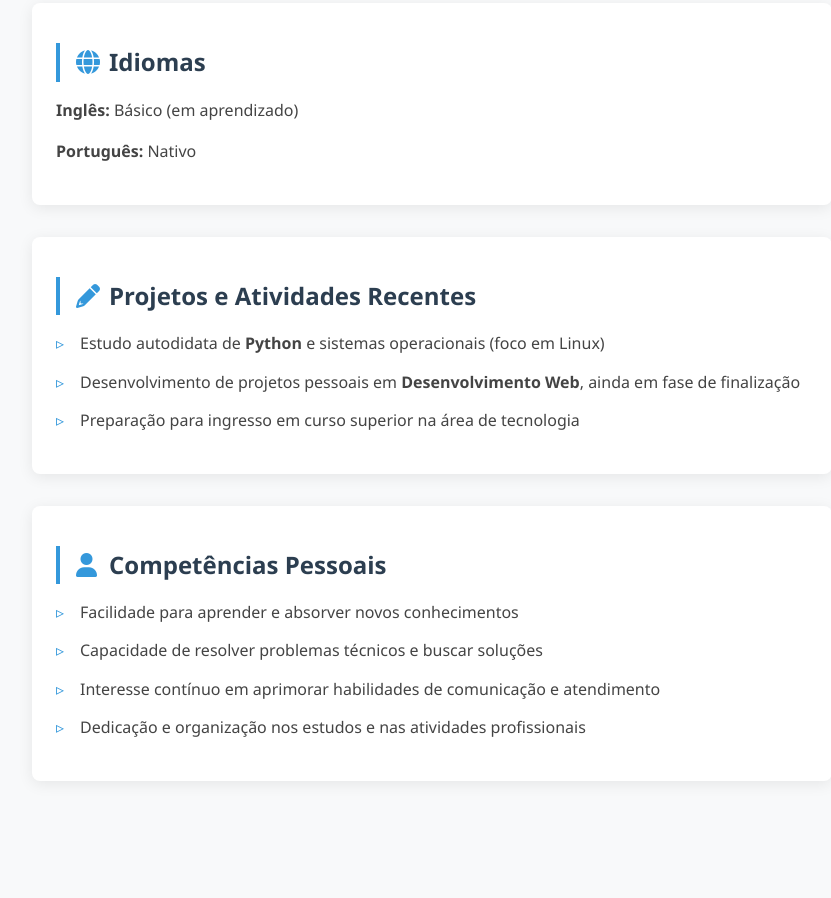
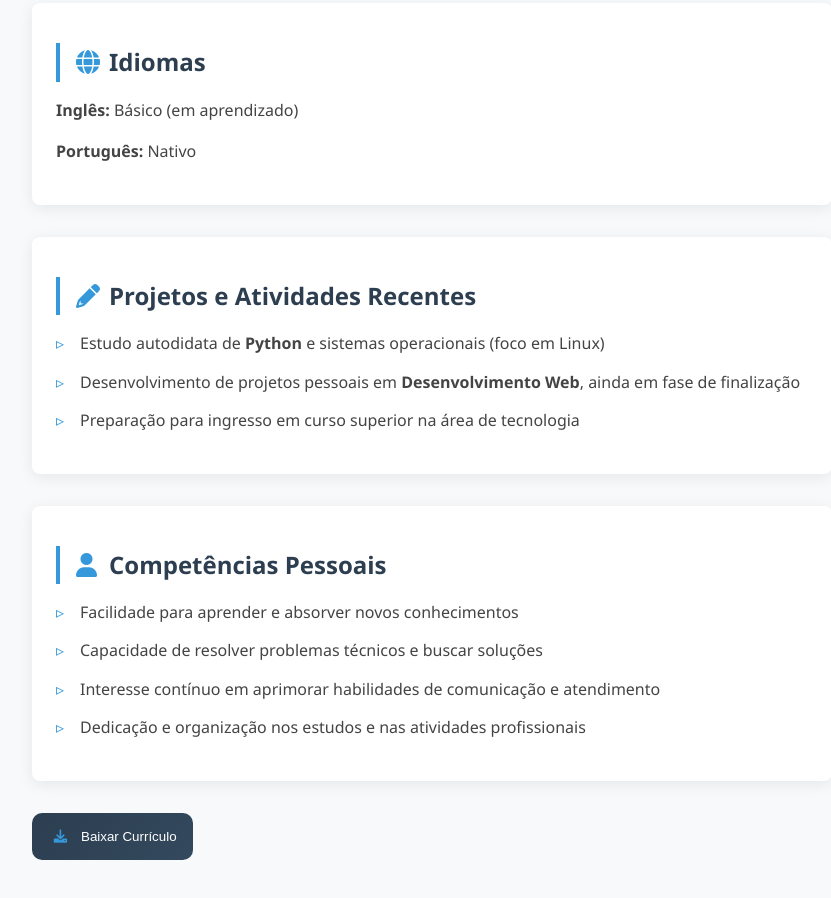
Before and after one commit to gabriel-zdn/my-resume-pt-br, a plain HTML site: page index.html in a window 1280 px wide. Shown: the part 1692-2590 px from the top of the page, without its empty margins (208-1039 px from the left). Before the commit the page ends 2545 px from the top, so only its background shows below. Drawn offline with Linux system fonts and the light colour scheme.

Commit message:
add resume PDF and download button

```diff
--- a/index.html
+++ b/index.html
@@ -98,7 +98,7 @@
         <section class="section">
             <h2><i class="fas fa-tools icon"></i>Habilidades Técnicas</h2>
             <p>
-                <strong>Linguagens de programação:</strong> Python (em
+                <strong>Linguagens de Programação:</strong> Python (em
                 aprendizado), HTML, CSS
             </p>
             <p>
@@ -159,5 +159,11 @@
                 </li>
             </ul>
         </section>
+
+        <button onclick="downloadFile()">
+            <i class="fas fa-download icon"></i>Baixar Currículo
+        </button>
+
+        <script src="script.js"></script>
     </body>
 </html>
--- a/script.js
+++ b/script.js
@@ -0,0 +1,13 @@
+function downloadFile() {
+    // Cria um link temporário
+    const link = document.createElement("a");
+    link.href = "curriculum.pdf";
+
+    // Adiciona o atributo download com nome opcional
+    link.download = "Gabriel_Vitor Ziedin_currículo.pdf";
+
+    // Aciona o clique no link
+    document.body.appendChild(link);
+    link.click();
+    document.body.removeChild(link);
+}
--- a/style.css
+++ b/style.css
@@ -86,6 +86,20 @@ ul li::before {
     left: 0;
 }
 
+button {
+    border: none;
+    cursor: pointer;
+    background: linear-gradient(135deg, var(--primary-color), #34495e);
+    color: white;
+    padding: 1rem;
+    border-radius: 10px;
+    transition: opacity 0.1s;
+}
+
+button:hover {
+    opacity: 0.8;
+}
+
 @media print {
     body {
         max-width: 100%;
```
Also changed, not shown: 1 other file.
